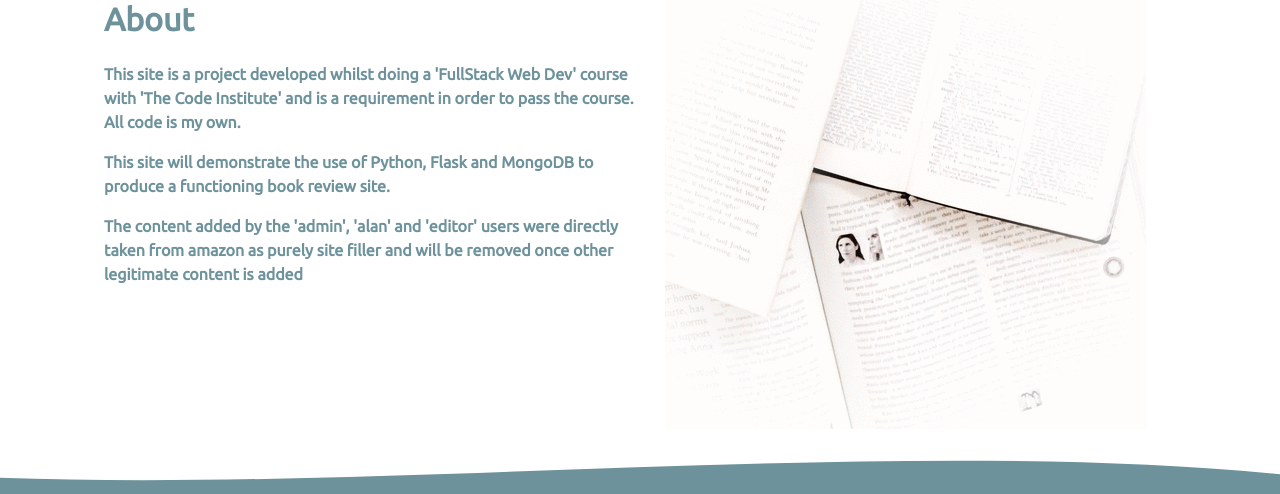
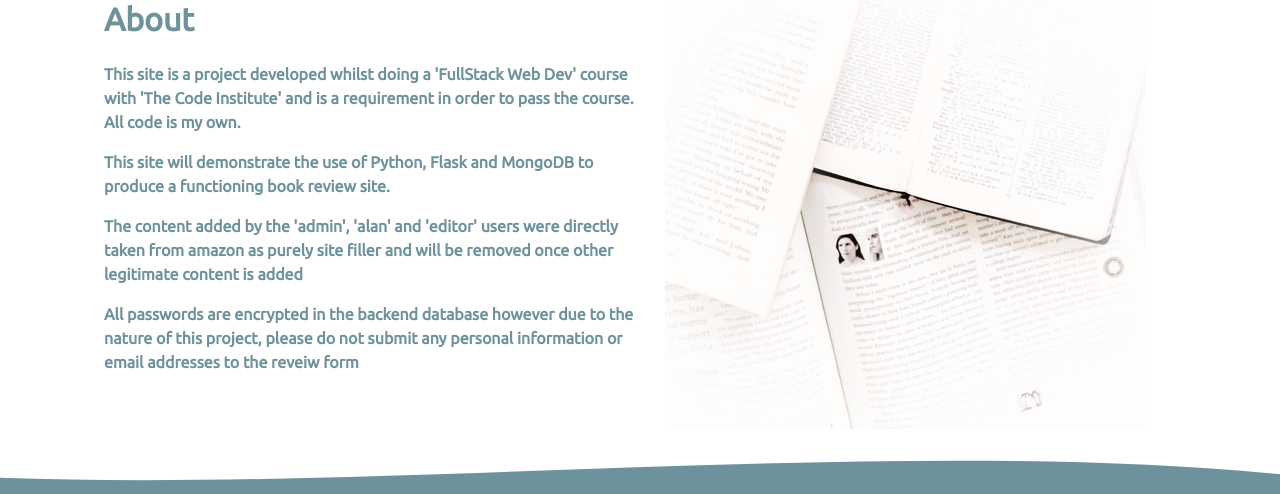
Before and after one commit to alimgee/book-review-milestone-project3, a Flask app: page /about in a window 1280 px wide. Shown: the part 489-983 px from the top of the page. Run offline with Flask 2, Linux system fonts and the light colour scheme; some libraries are stand-ins or nearby versions.

Commit message:
Modifying disclaimer message on about page

```diff
--- a/templates/about.html
+++ b/templates/about.html
@@ -3,6 +3,7 @@
 
 <div class="row ml-1">
     <div class="col-sm-6 mb-4">
+        <!-- about meassage -->
         <div><h2 class="about-header">About</h2></div>
         <div class="about-content mt-4">
             <p>This site is a project developed whilst doing a 'FullStack Web Dev' course with
@@ -11,8 +12,9 @@
                 book review site.</p>
             <p>The content added by the 'admin', 'alan' and 'editor' users were directly taken from
                 amazon as purely site filler and will be removed once other legitimate content is added
-
            </p>
+           <p> All passwords are encrypted in the backend database however due to the nature of this project, please
+               do not submit any personal information or email addresses to the reveiw form </p>
 
 
 
```
